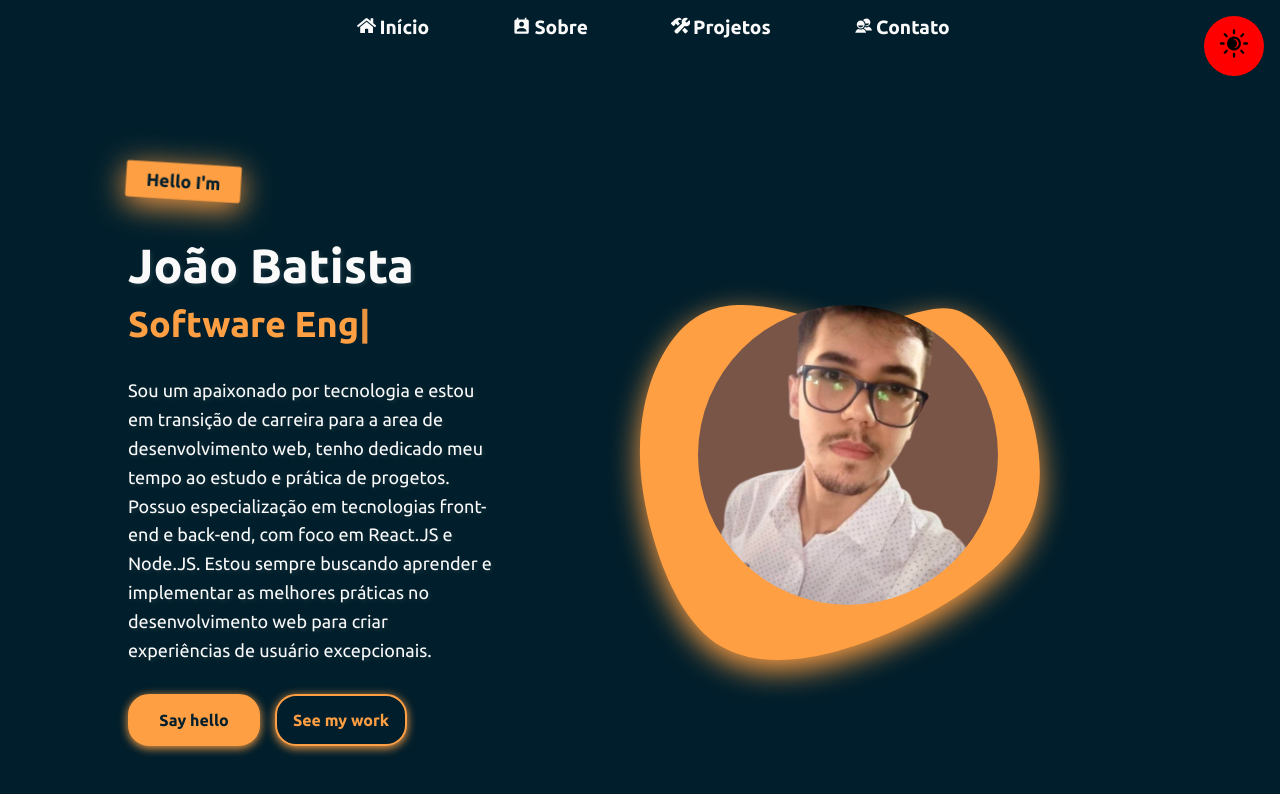
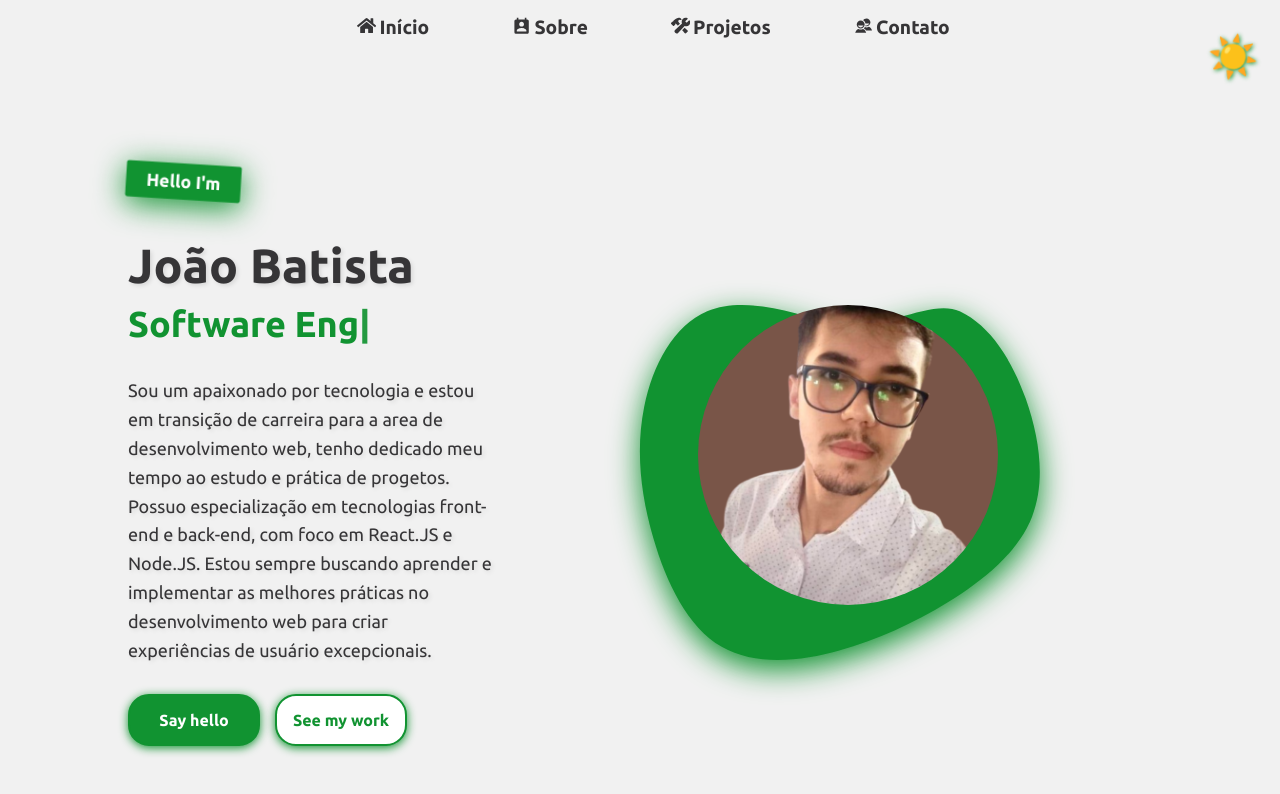
Before and after one commit to Joaobatista22/my-portfolio, a React (Vite) app: page / in a window 1280 px wide. Shown: the top 794 px of the page. Built offline with nearby package versions, Linux system fonts and the light colour scheme.

Commit message:
Button_styled

```diff
--- a/src/components/Button/Button.styles.ts
+++ b/src/components/Button/Button.styles.ts
@@ -1,33 +1,18 @@
 import styled from "styled-components";
 
 export const ThemeToggle = styled.button`
-
-  color: ${({ theme }) => theme.text};
-  font-size: 2.5rem;
+  background: none;
+  border: none;
   cursor: pointer;
-  padding: 0.5rem;
-  position: fixed;
-  top: 1rem;
+  font-size: 40px;
+  transition: transform 0.3s ease-in-out;
+  position: absolute;
   right: 1rem;
-  z-index: 1000;
-  border-radius: 50%;
-    height: 60px;
-    width: 60px;
-    background: red;
-    border: none;
-    font-size: 2.5rem;
-    cursor: pointer;
-    padding: 0.5rem;
-    position: fixed;
-    top: 1rem;
-    right: 1rem;
-    z-index: 1000;
+  top: 2rem;
+  animation: aTwsK 3s ease-in-out infinite;
+  filter: drop-shadow(1px 1px 2px ${(props) => props.theme.primaryColor});
 
   &:hover {
-    opacity: 0.8;
-  }
-  @media (max-width: 768px) {
-    top: 5rem;
-    font-size: 1.7rem;
+    transform: scale(1.1);
   }
 `;
--- a/src/components/Button/Button.tsx
+++ b/src/components/Button/Button.tsx
@@ -1,15 +1,12 @@
 import type React from "react";
-import { WiSolarEclipse } from "react-icons/wi";
 import { useTheme } from "../../contexts/ThemeContext";
 import { ThemeToggle } from "./Button.styles";
 
 const ThemeToggleButton: React.FC = () => {
-	const { toggleTheme } = useTheme();
+	const { toggleTheme, isDarkTheme } = useTheme();
 
 	return (
-		<ThemeToggle onClick={toggleTheme}>
-			<WiSolarEclipse />
-		</ThemeToggle>
+		<ThemeToggle onClick={toggleTheme}>{isDarkTheme ? "🌙" : "☀️"}</ThemeToggle>
 	);
 };
 
--- a/src/contexts/ThemeContext.tsx
+++ b/src/contexts/ThemeContext.tsx
@@ -10,6 +10,7 @@ import { darkTheme, lightTheme } from "../styles/theme";
 type ThemeContextType = {
 	theme: DefaultTheme;
 	toggleTheme: () => void;
+	isDarkTheme: boolean; // Adiciona a propriedade isDarkTheme
 };
 
 const ThemeContext = createContext<ThemeContextType | undefined>(undefined);
@@ -19,14 +20,15 @@ export const ThemeProvider: React.FC<{ children: React.ReactNode }> = ({
 }) => {
 	const [currentTheme, setCurrentTheme] = useState<"light" | "dark">("light");
 
-	const theme = currentTheme === "dark" ? lightTheme : darkTheme;
+	const theme = currentTheme === "dark" ? darkTheme : lightTheme;
+	const isDarkTheme = currentTheme === "dark"; // Define isDarkTheme com base no estado atual
 
 	const toggleTheme = () => {
 		setCurrentTheme(currentTheme === "light" ? "dark" : "light");
 	};
 
 	return (
-		<ThemeContext.Provider value={{ theme, toggleTheme }}>
+		<ThemeContext.Provider value={{ theme, toggleTheme, isDarkTheme }}>
 			<StyledThemeProvider theme={theme}>
 				<GlobalStyle />
 				{children}
```
